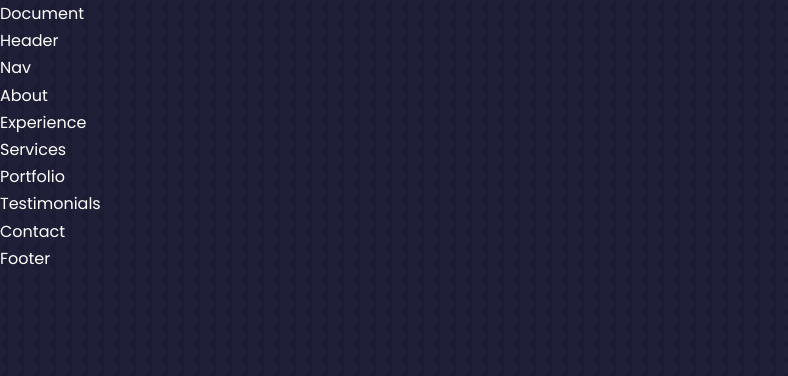
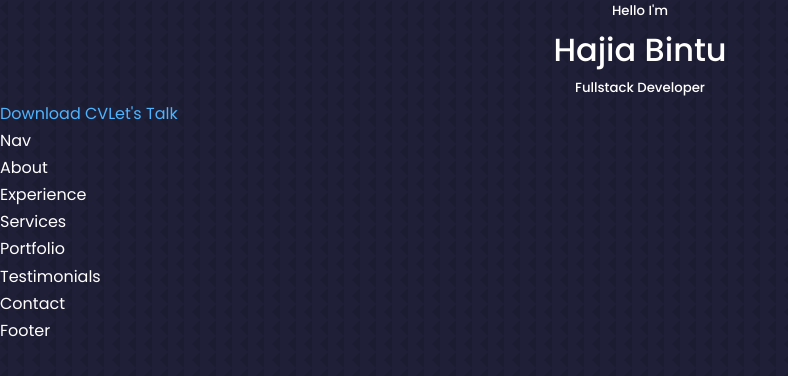
Before and after one commit to meywo/react-portfolio-website-1, a React (Create React App) app: page / in a window 1280 px wide. Shown: the top 376 px of the page, without its empty margins (0-788 px from the left). Built offline with nearby package versions, Linux system fonts and the light colour scheme.

Commit message:
3rd commit-oct

```diff
--- a/public/index.html
+++ b/public/index.html
@@ -3,7 +3,7 @@
     <head>
         <meta charset="UTF-8">
         <meta http equiv="X-UA-Compatible" content="IE=edge">
-        <meta name="viewport" content="width=device-width, initial-scale-1.0"  <title>Document</title>
+        <meta name="viewport" content="width=device-width, initial-scale-1.0"  <title></title>
          <title>The Ultimate React Portfolio Website</title>
     </head>
        <body>
--- /dev/null
+++ b/src/components/header/CTA.jsx
@@ -0,0 +1,13 @@
+import React from 'react'
+import CV from '../../assets/cv.pdf'
+
+const CTA = () => {
+  return (
+    <div className="CTA">
+        <a href={CV} download>Download CV</a>
+        <a href="#contact">Let's Talk</a>
+    </div>
+  )
+}
+
+export default CTA
--- a/src/components/header/Header.jsx
+++ b/src/components/header/Header.jsx
@@ -1,9 +1,16 @@
 import React from 'react'
 import './header.css'
+import CTA from './CTA'
 
 const Header = () => {
   return (
-    <div>Header</div>
+    <header>
+      <div className="container header_container"></div>
+    <h5>Hello I'm </h5>
+    <h1>Hajia Bintu</h1>
+    <h5 className="text-light">Fullstack Developer</h5>
+    <CTA/>
+    </header>
   )
 }
 
--- a/src/index.css
+++ b/src/index.css
@@ -17,6 +17,8 @@
     --color-primary-variant: rgba(77,181,255,0.4);
     --color-white: #fff;
     --color-light: rgba(255,255,255,0.6);
+
+    transition: all 400ms ease;
 
     --container-width-lg: 75%;
     --container-width-md: 86%;
@@ -38,3 +40,99 @@ body {
     line-height: 1.7;
     background-image:url(/src/assets/bg-texture.png);
 }
+
+/* =============GENERAL STYLES ========== */
+
+.container {
+    width: var(--container-width-lg);
+    margin: 0 auto;
+
+}
+
+h1, h2, h3, h4, h5 {
+    font-weight: 500;
+}
+
+h1, h2, h5 {
+    text-align: center;
+}
+
+section {
+    margin-top: 8rem;
+}
+
+section > h2,
+ section > h5 {
+    text-align: center;
+    color: var(--color-light)
+
+}
+
+section > h2 {
+    color: var(--color-primary);
+    margin-bottom: 3rem;
+}
+
+text-light {
+    color: var(--color-light);
+}
+
+a {
+    color: var(--color-primary);
+    transition: var(--transition);
+}
+
+a.hover {
+    color:var(--color-white);
+}
+
+.btn {
+    width: max-content;
+    display: inline-block;
+    color: var(--color-primary);
+    padding:0.75rem 1.2 rem;
+    border-radius: 0.4rem;
+    cursor: pointer;
+    border: 1px solid var(--color-primary);
+    transition:var(--transition);
+}
+
+.btn hover {
+    background: var(--color-white);
+    color:var(--color-bg);
+    border-color: transparent;
+}
+
+.btn primary {
+    background:var(--color-primary);
+    color: var(--color-bg);
+}
+
+img {
+    display: block;
+    width: 100%;
+    object-fit: cover;
+}
+
+/*----------MEDIA QUERIES(MEDIUM DEVICES)---------------*/
+@media screen and (max-width:1024px) {
+    .container {
+        width: var(--container-width-md);
+    }
+
+    section {
+        margin-top:6rem;
+    }
+}
+
+/*----------MEDIA QUERIES(SMALL DEVICES)---------------*/
+@media screen and (max-width:600px) {
+    .container {
+        width: var(--container-width-sm);
+    }
+
+    section > h2 {
+        margin-bottom: 2rem;
+    }
+
+}
```
